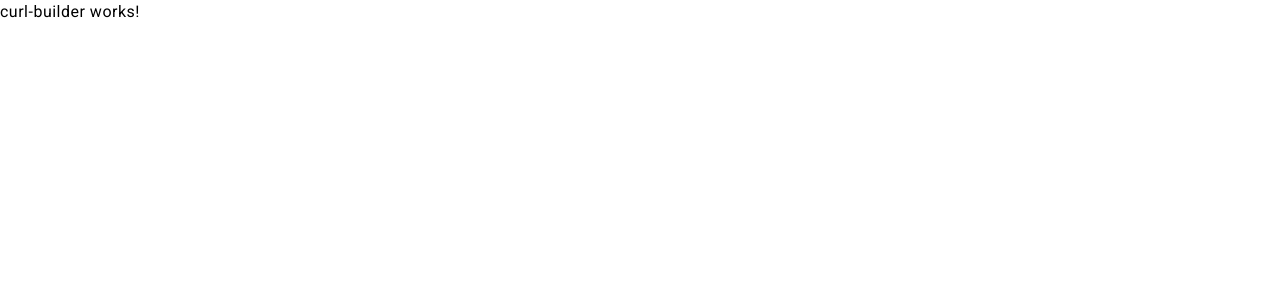
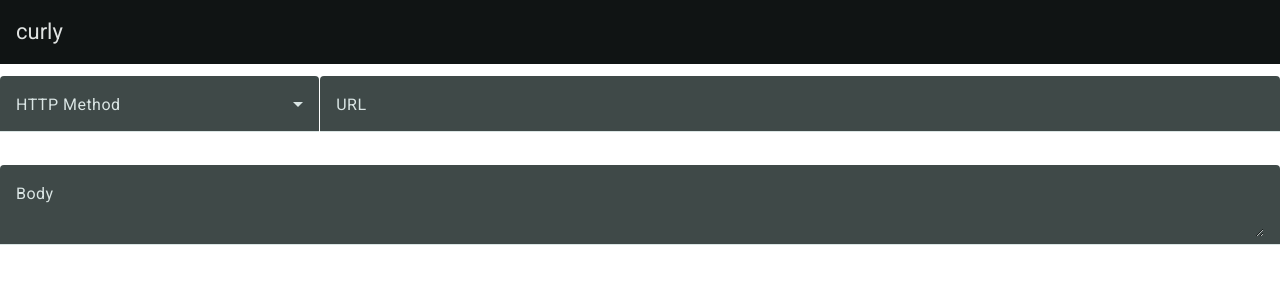
Before and after one commit to johnreybacal/curly, an Angular app: page / in a window 1280 px wide. Shown: the top 300 px of the page. Built offline with nearby package versions, Linux system fonts and the light colour scheme.

Commit message:
basic curl form

```diff
--- a/src/app/app.component.html
+++ b/src/app/app.component.html
@@ -1,5 +1,6 @@
 <main class="main">
   <div class="content">
+    <mat-toolbar><span>curly</span></mat-toolbar>
     <curl-builder />
   </div>
 </main>
--- a/src/app/app.component.ts
+++ b/src/app/app.component.ts
@@ -1,11 +1,12 @@
 import { Component } from '@angular/core';
+import { MatToolbarModule } from '@angular/material/toolbar';
 import { RouterOutlet } from '@angular/router';
 import { CurlBuilderComponent } from './curl-builder/curl-builder.component';
 
 @Component({
   selector: 'app-root',
   standalone: true,
-  imports: [RouterOutlet, CurlBuilderComponent],
+  imports: [RouterOutlet, CurlBuilderComponent, MatToolbarModule],
   templateUrl: './app.component.html',
   styleUrl: './app.component.css'
 })
--- a/src/app/curl-builder/curl-builder.component.css
+++ b/src/app/curl-builder/curl-builder.component.css
@@ -0,0 +1,3 @@
+mat-form-field {
+  width: 100%;
+}
--- a/src/app/curl-builder/curl-builder.component.html
+++ b/src/app/curl-builder/curl-builder.component.html
@@ -1 +1,24 @@
-<p>curl-builder works!</p>
+<mat-grid-list cols="4" rowHeight="100px">
+  <mat-grid-tile colspan="1">
+    <mat-form-field>
+      <mat-label>HTTP Method</mat-label>
+      <mat-select>
+        @for (method of methods; track method) {
+        <mat-option [value]="method">{{method}}</mat-option>
+        }
+      </mat-select>
+    </mat-form-field>
+  </mat-grid-tile>
+  <mat-grid-tile colspan="3">
+    <mat-form-field>
+      <mat-label>URL</mat-label>
+      <input matInput />
+    </mat-form-field>
+  </mat-grid-tile>
+  <mat-grid-tile colspan="4">
+    <mat-form-field>
+      <mat-label>Body</mat-label>
+      <textarea matInput></textarea>
+    </mat-form-field>
+  </mat-grid-tile>
+</mat-grid-list>
--- a/src/app/curl-builder/curl-builder.component.ts
+++ b/src/app/curl-builder/curl-builder.component.ts
@@ -1,12 +1,23 @@
 import { Component } from '@angular/core';
+import { FormsModule } from '@angular/forms';
+import { MatFormFieldModule } from '@angular/material/form-field';
+import { MatGridListModule } from '@angular/material/grid-list';
+import { MatInputModule } from '@angular/material/input';
+import { MatSelectModule } from '@angular/material/select';
 
 @Component({
   selector: 'curl-builder',
   standalone: true,
-  imports: [],
+  imports: [MatFormFieldModule, MatSelectModule, MatInputModule, FormsModule, MatGridListModule],
   templateUrl: './curl-builder.component.html',
   styleUrl: './curl-builder.component.css'
 })
 export class CurlBuilderComponent {
-
+  methods: string[] = [
+    "GET",
+    "POST",
+    "PUT",
+    "PATCH",
+    "DELETE",
+  ]
 }
```
